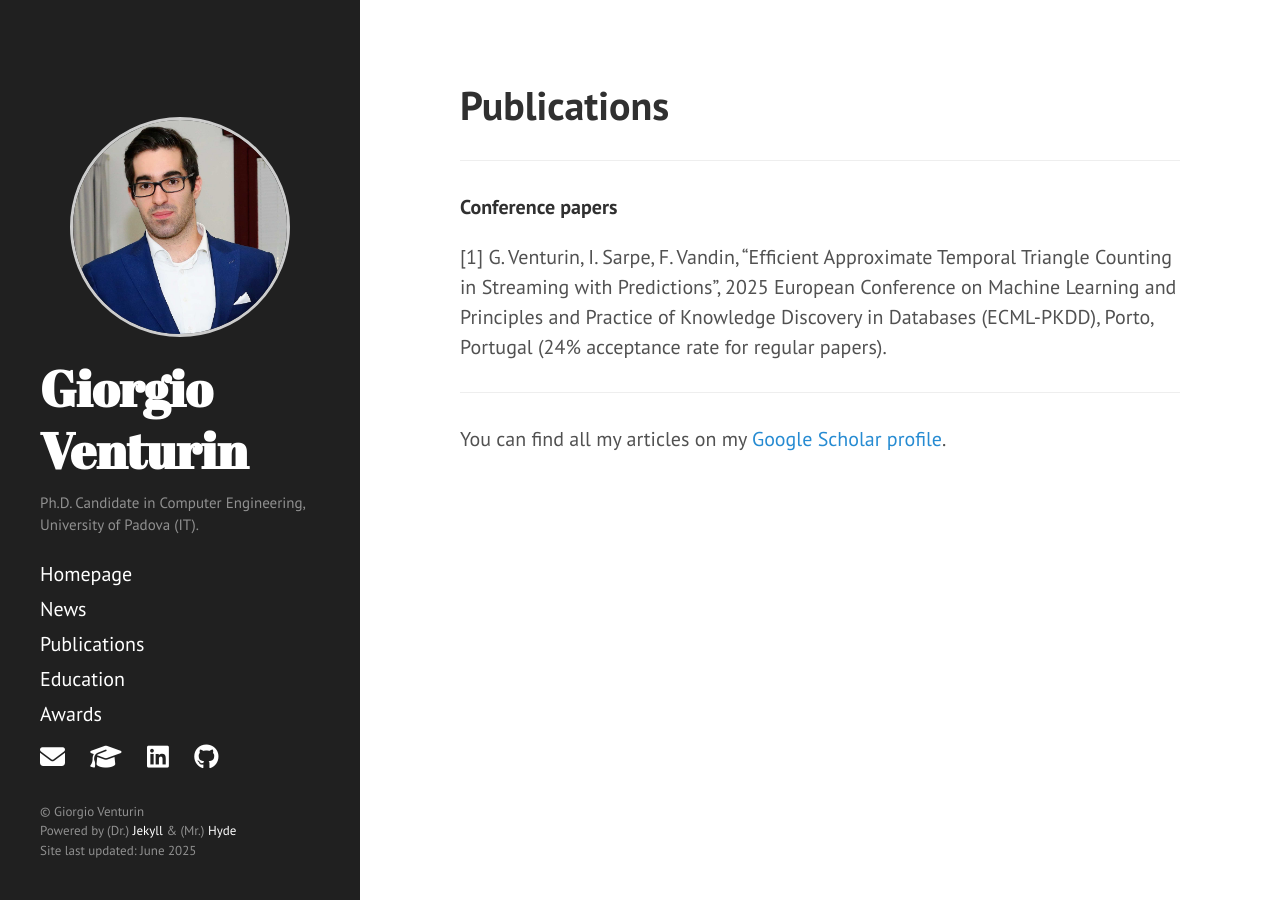
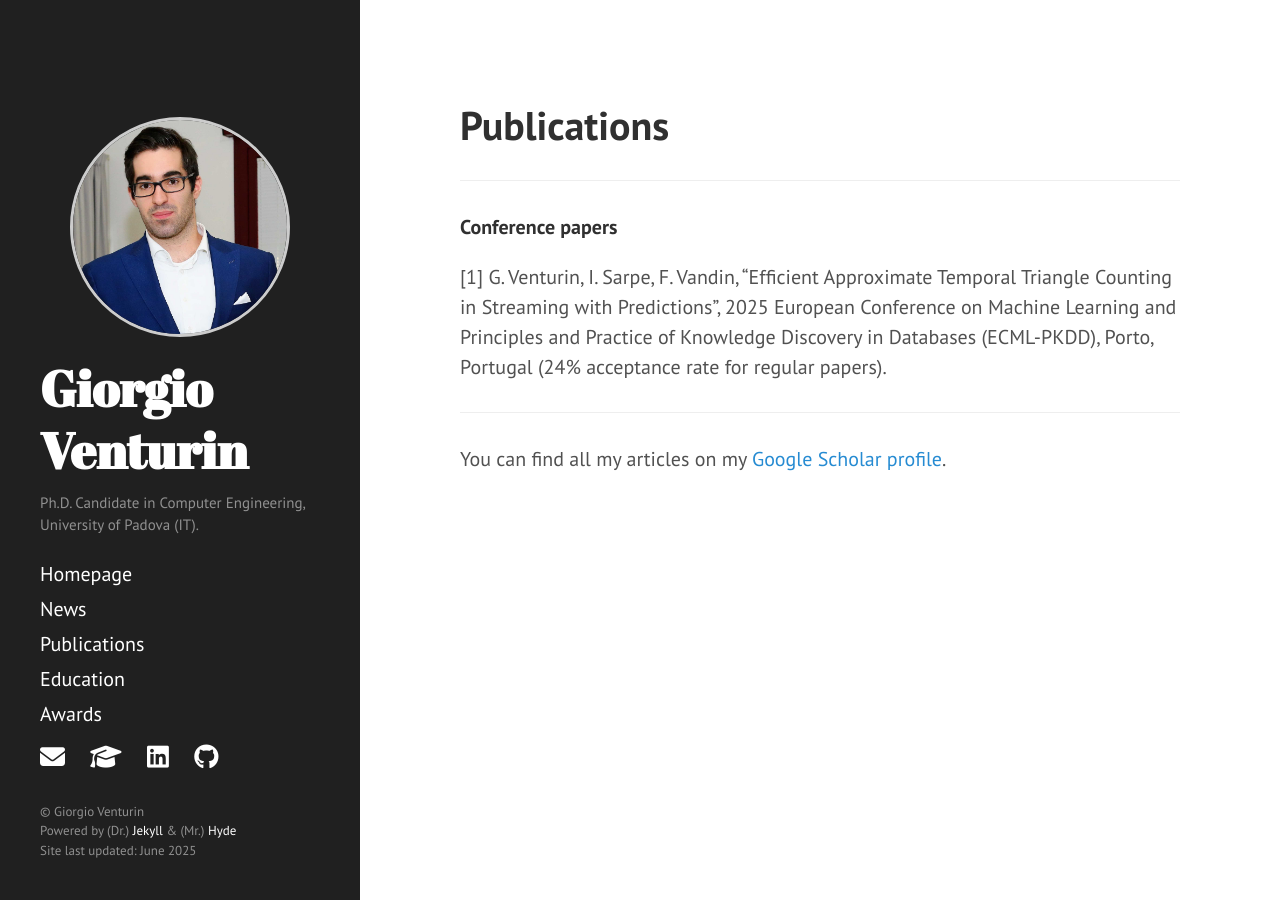
Before and after one commit to giorgioventurin/giorgioventurin.github.io, a Jekyll site: the page built from publications.md, in a window 1280 px wide. Built offline with Jekyll 4.4.1, drawn with Linux system fonts in a browser that asks for light colours.

Commit message:
updated pages layout

```diff
--- a/_layouts/page.html
+++ b/_layouts/page.html
@@ -7,6 +7,6 @@ layout: default
 </button>
 
 <div class="page">
-  <h1 class="page-title">{{ page.title }}</h1>
+  <h1 style="margin-top: 20px;" class="page-title">{{ page.title }}</h1>
   {{ content }}
 </div>
```
